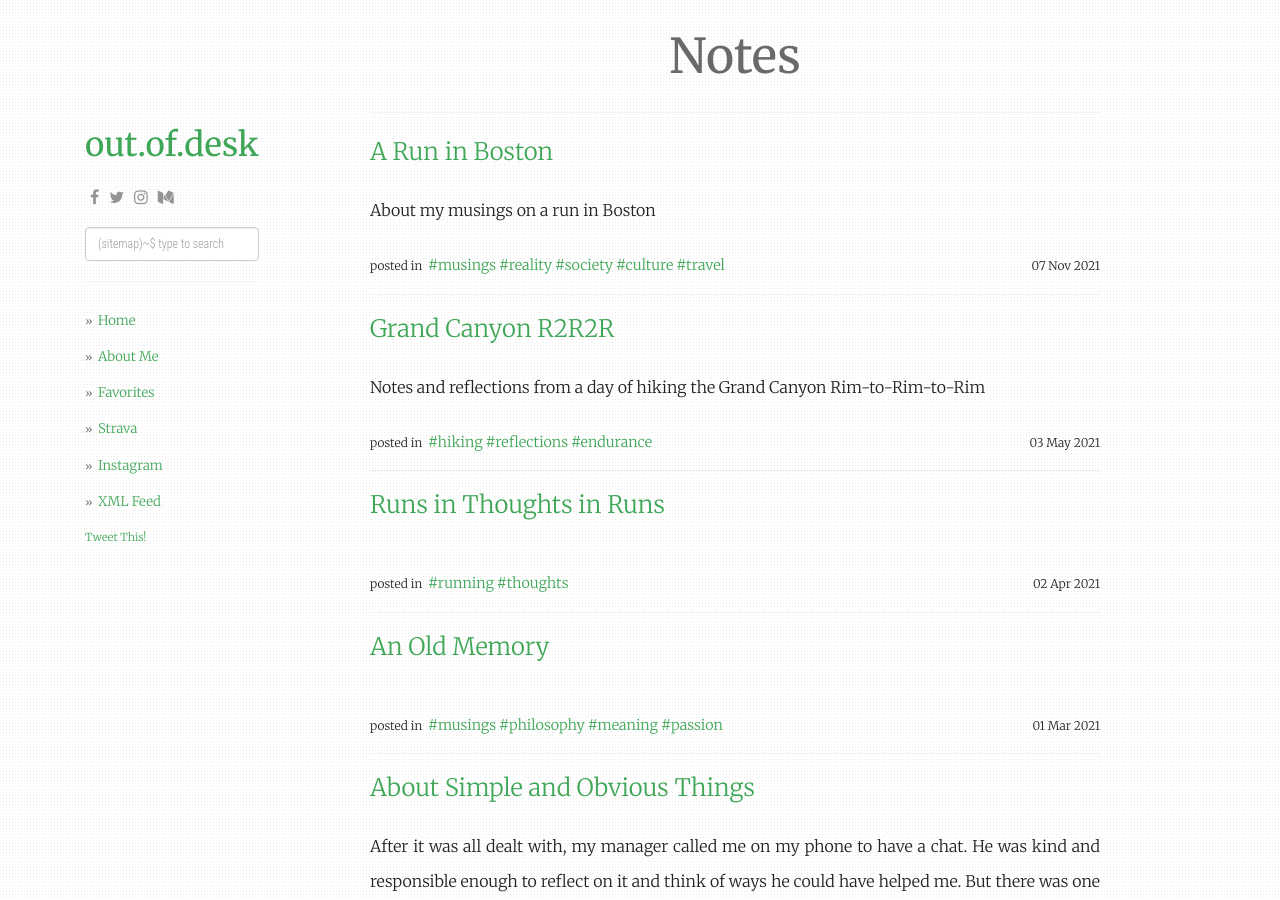
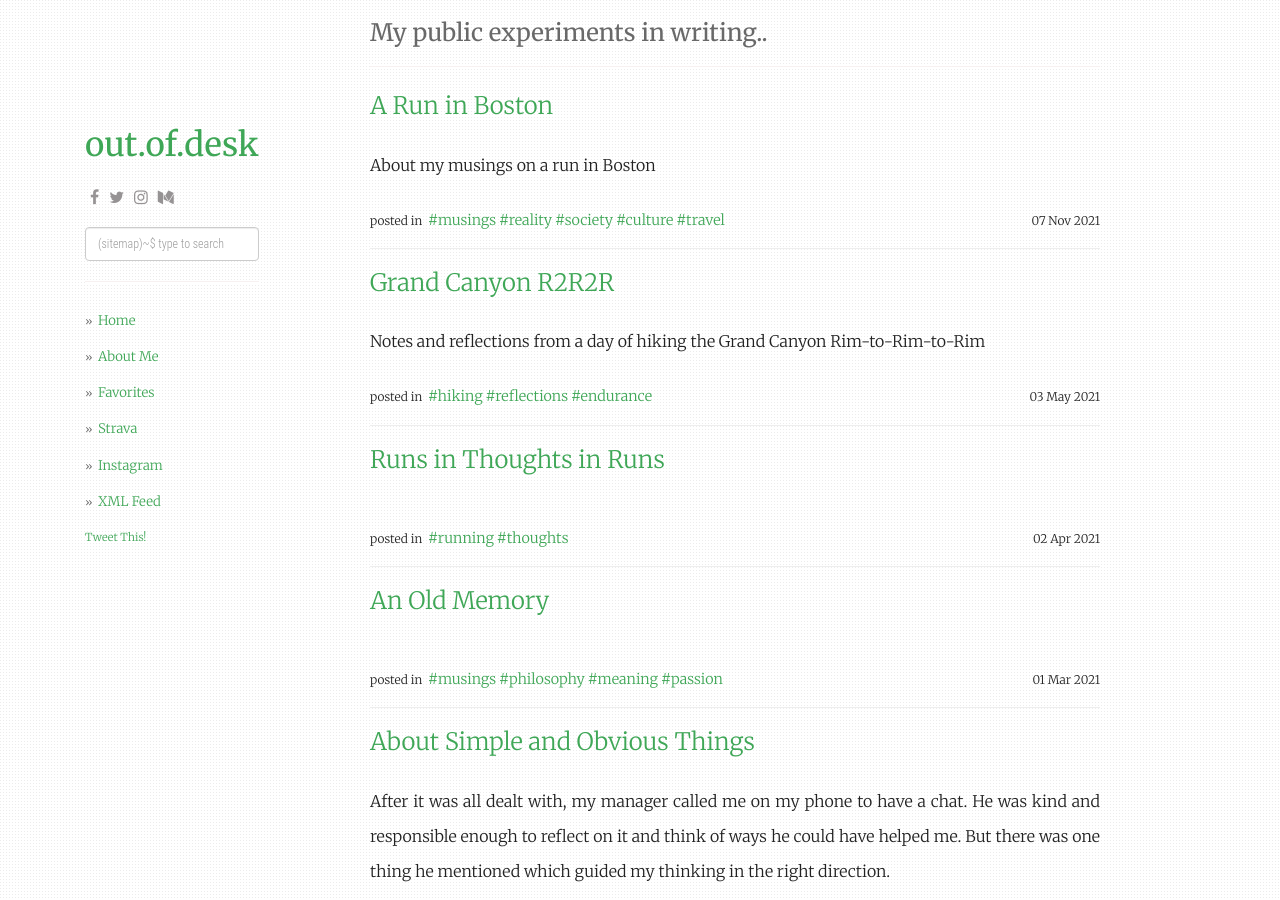
Before and after one commit to outofdesk/outofdesk.github.io, a Jekyll site: the page built from index.html, in a window 1280 px wide and 900 px high. Built offline with Jekyll 4.4.1, drawn with Linux system fonts in a browser that asks for light colours; nearby versions of some CDN libraries; the list of posts is cut into pages by our own code; comment, search, counter and statistics services are not loaded.

Commit message:
update title

```diff
--- a/index.html
+++ b/index.html
@@ -4,7 +4,7 @@
 ---
 
 <div id="home">
-  <h1>Notes</h1>
+  <h3>My public experiments in writing..</h3>
   <hr />
 
   <ul class="posts">
```
Also changed, not shown: 3 other files.
